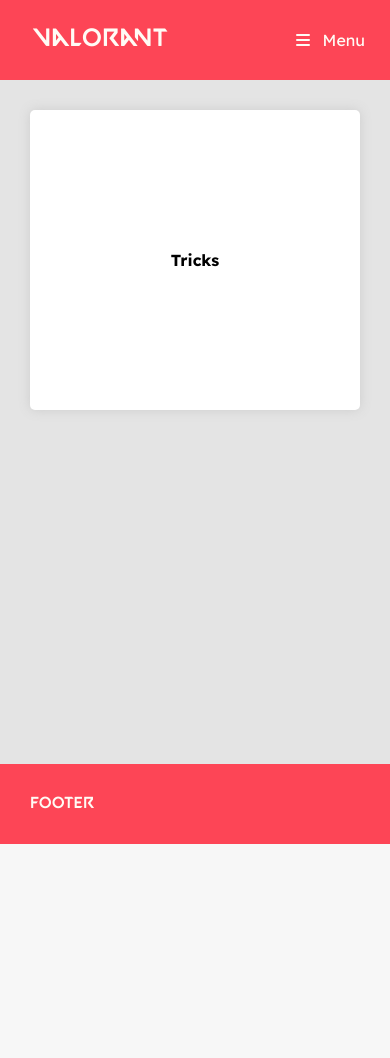
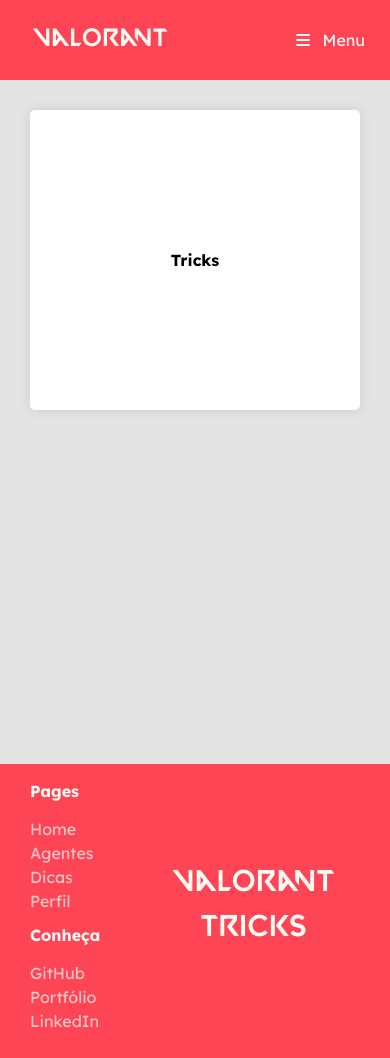
Before and after one commit to LuciLua/ValorantTricks, a Next.js app in the folder frontend/: page /tricks in a window 390 px wide. Before the commit the page ends 844 px from the top, so only its background shows below. Built offline with nearby package versions, Linux system fonts and the light colour scheme.

Commit message:
🌵 Footer with responsible grid layout

```diff
--- a/frontend/src/components/Footer/Footer.jsx
+++ b/frontend/src/components/Footer/Footer.jsx
@@ -1,4 +1,4 @@
-import React from 'react'
+import React from "react";
 // Styles
 import styles from "./footer.module.scss";
 // Components
@@ -6,11 +6,36 @@
 // Assets
 // import { GiThink, GiMagickTrick } from "react-icons/gi";
 
+import Link from "next/link";
+import Li from "./items/Li";
+
 function Footer() {
   return (
-     <footer className={`${styles.footer} container`}>
-       footer
-     </footer>
+    <footer className={`${styles.footer} container`}>
+      <div className={styles.ulPages}>
+        <h1>Pages</h1>
+        <ul>
+          <Li label="Home" href="/" />
+          <Li label="Agentes" href="/agents" />
+          <Li label="Dicas" href="/tricks" />
+          <Li label="Perfil" href="/profile" />
+        </ul>
+      </div>
+      <div className={styles.ulConheca}>
+        <h1>Conheça</h1>
+        <ul>
+          <Li label="GitHub" href="https://github.com/LuciLua" />
+          <Li label="Portfólio" href="https://luci-lua.tk/" />
+          <Li
+            label="LinkedIn"
+            href="https://www.linkedin.com/in/l%C3%BAcia-guelber-837a50185/"
+          />
+        </ul>
+      </div>
+      <div className={styles.logo}>
+        <span>Valorant Tricks</span>
+      </div>
+    </footer>
   );
 }
 
--- a/frontend/src/components/Footer/footer.module.scss
+++ b/frontend/src/components/Footer/footer.module.scss
@@ -1,13 +1,69 @@
 .footer {
-  height: var(--height-footer);
+  min-height: var(--height-footer);
   width: 100%;
 
   display: grid;
-  grid-template-columns: 200px 1fr; // 300px logo, 1fr menu
+  grid-template-columns: 200px 200px 1fr; // 300px logo, 1fr menu
 
   position: relative;
 
   font-family: var(--font-valorant);
 
-  padding: 0 30px;
+  padding: 15px 30px;
+
+  .ulPages,
+  .ulConheca {
+    h1 {
+      font-family: var(--font-lexend-bold);
+      font-size: 16px;
+      margin-bottom: 14px;
+    }
+  }
+  .logo {
+    display: flex;
+    height: 100%;
+    align-items: center;
+    font-size: 30px;
+    justify-content: flex-end;
+  }
 }
+
+// Small displays
+@media (max-width: 670px) {
+  .footer {
+    display: grid;
+    grid-template-columns: 1fr 2fr;
+
+    grid-template-areas:
+      "ul-2"
+      "ul-1"
+      "logo";
+
+    justify-content: flex-start;
+    align-items: flex-start;
+
+    gap: 10px;
+
+    line-height: 1.5;
+
+    .ulConheca {
+      grid-area: ul-1;
+      // text-align: center;
+    }
+    .ulPages {
+      grid-area: ul-2;
+      // text-align: center;
+    }
+
+    .logo {
+      padding: 20px;
+
+      grid-row: 2 span;
+
+      grid-area: "logo";
+
+      justify-content: center;
+      text-align: center;
+    }
+  }
+}
--- /dev/null
+++ b/frontend/src/components/Footer/items/Li.jsx
@@ -0,0 +1,14 @@
+import Link from "next/link";
+import styles from "./li.module.scss"
+
+function Li(props){
+    return(
+        <li className={styles.li}>
+            <Link href={props.href}>
+                {props.label}
+            </Link>
+        </li>
+    )
+}
+
+export default Li
--- /dev/null
+++ b/frontend/src/components/Footer/items/li.module.scss
@@ -0,0 +1,12 @@
+.li{
+    font-family: var(--font-lexend-regular);
+    list-style: none;
+    a{
+        text-decoration: none;
+        color: var(--valorant-white-transparent25);
+
+        &:hover{
+            color: var(--valorant-white);
+        }
+    }
+}
--- a/frontend/src/styles/globals.scss
+++ b/frontend/src/styles/globals.scss
@@ -32,7 +32,9 @@
   --valorant-red-light-transparent25: #fd455741;
   --valorant-red-light-transparent50: #fd45577b;
   --valorant-red-medium-transparent50: #bd394488;
+  --valorant-white-transparent25: #fffbf5b6;
   --valorant-white-transparent50: #fffbf586;
+  --valorant-white-transparent75: #fffbf53d;
   --valorant-red-dark-transparent50: #53212b7c;
   --valorant-dark-transparent25: #0000003c;
   --valorant-dark-transparent75: #000000bb;
```
